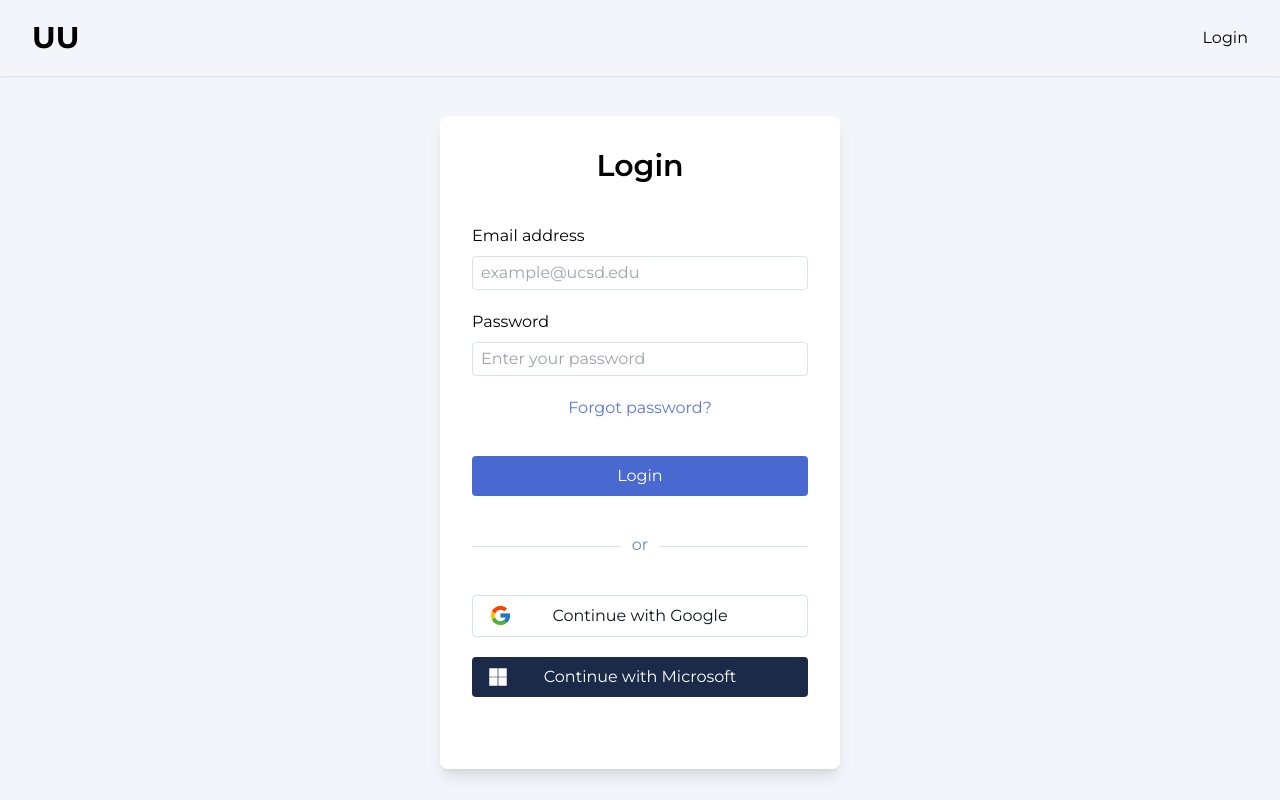
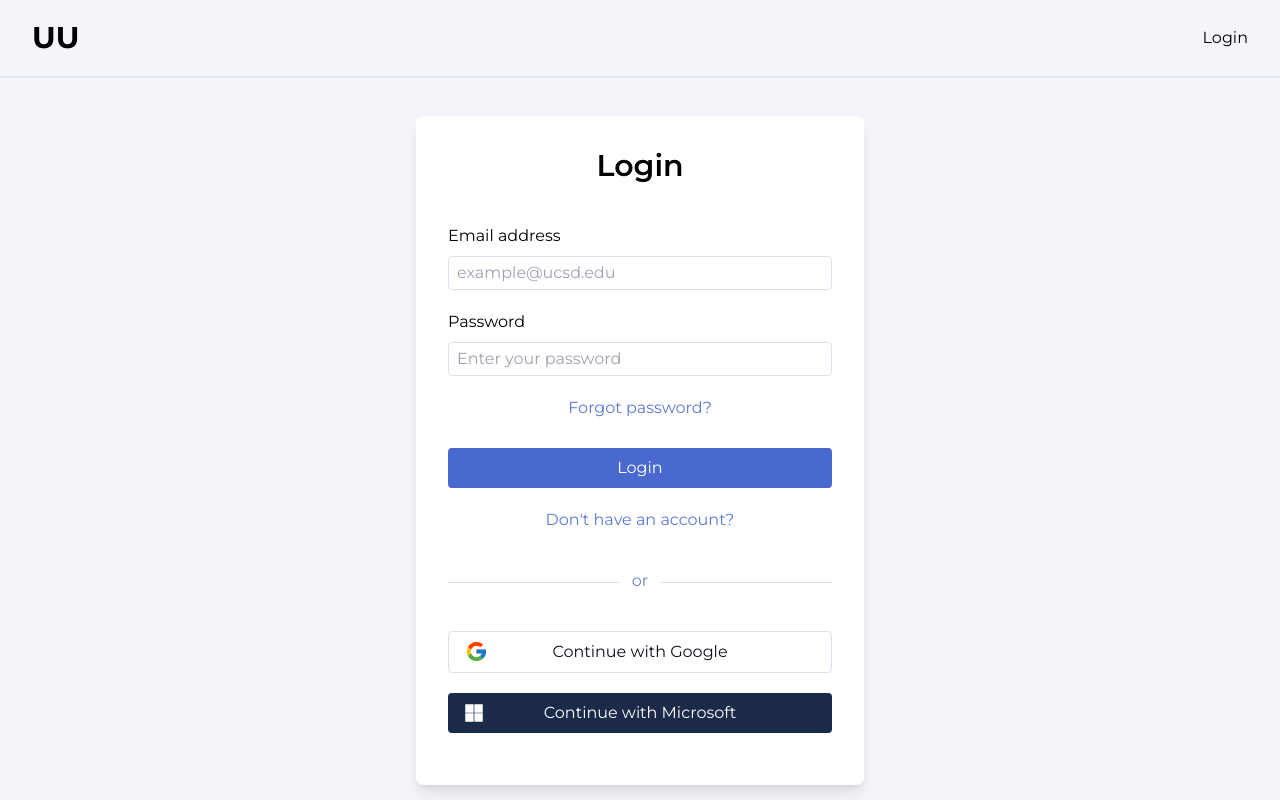
Before and after one commit to yxli001/uu, a React (Vite) app in the folder frontend/: page /login in a window 1280 px wide. Built offline with nearby package versions, Linux system fonts and the light colour scheme.

Commit message:
login page improvements

```diff
--- a/frontend/src/components/layout/Navbar.tsx
+++ b/frontend/src/components/layout/Navbar.tsx
@@ -4,7 +4,9 @@ const Navbar = () => {
   return (
     <div className="bg-background flex flex-row justify-between shadow-sm shadow-accent-100 px-8 py-5">
       <div className="flex items-center">
-        <h1 className="text-3xl font-bold">UU</h1>
+        <Link to="/" className="text-3xl font-bold">
+          UU
+        </Link>
       </div>
       <div className="flex flex-row gap-6 items-center">
         <Link to="/login" className="text-l hover:text-primary">
--- a/frontend/src/pages/Login.tsx
+++ b/frontend/src/pages/Login.tsx
@@ -9,7 +9,7 @@ const Login = () => {
 
   return (
     <div className="flex flex-col p-10 h-full">
-      <div className="flex flex-col mx-auto w-[90%] sm:w-[60%] lg:w-[40%] xl:max-w-[25rem] bg-white px-8 py-8 shadow-lg rounded-lg">
+      <div className="flex flex-col mx-auto w-[90%] sm:w-[60%] lg:w-[40%] xl:max-w-[28rem] bg-white px-8 py-8 shadow-lg rounded-lg">
         <h1 className="text-3xl text-center font-semibold mb-10">Login</h1>
         <form className="flex flex-col gap-5" onSubmit={handleSubmit}>
           <div className="flex flex-col gap-2">
@@ -44,16 +44,24 @@ const Login = () => {
               Forgot password?
             </Link>
           </div>
-          <button className="bg-primary hover:bg-primary-500 w-full text-white rounded p-2 mt-4">
+          <button className="bg-primary hover:bg-primary-500 w-full text-white rounded p-2 mt-2">
             Login
           </button>
+          <div className="flex justify-center">
+            <Link
+              to="/login"
+              className="text-primary-400 hover:text-primary-500"
+            >
+              Don't have an account?
+            </Link>
+          </div>
         </form>
 
         <p className="w-full text-center border-b border-b-text-100 leading-[0.1em] my-12">
           <span className="bg-white px-3 text-text-400">or</span>
         </p>
 
-        <div className="flex flex-col gap-5 mb-10">
+        <div className="flex flex-col gap-5 mb-5">
           <button className="relative flex justify-center items-center bg-white hover:bg-background-50 border border-text-100 w-full text-text rounded p-2">
             <FcGoogle className="absolute left-4" size={23} />
             Continue with Google
```
